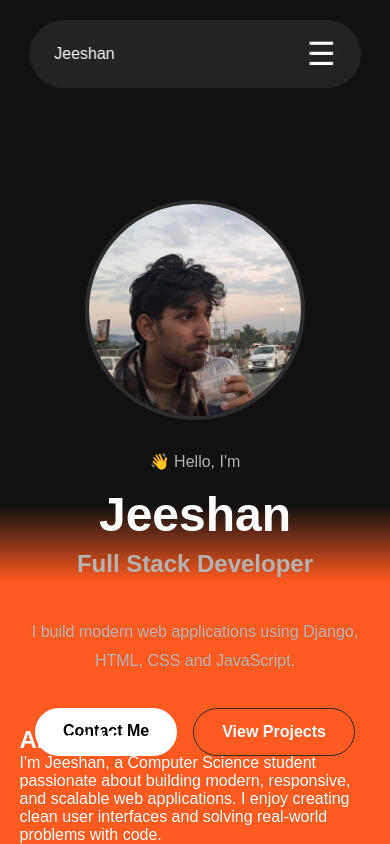
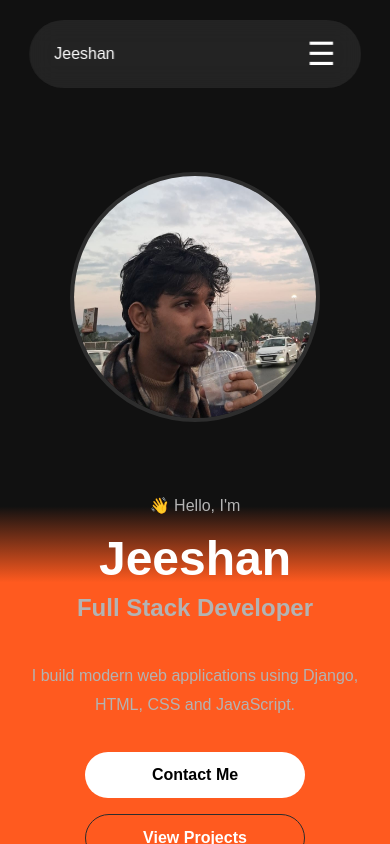
Before and after one commit to Jeehan06/portfolio2ndweek, a Next.js app: page / in a window 390 px wide. Shown: the top 844 px of the page. Built offline with nearby package versions, Linux system fonts and the light colour scheme.

Commit message:
Improve mobile responsive layout

```diff
--- a/styles/style.css
+++ b/styles/style.css
@@ -272,14 +272,19 @@ nav a {
 
         flex-direction: column;
 
+        justify-content: center;
+
         text-align: center;
 
         gap: 2rem;
 
-        min-height: auto;
+        min-height: 100vh;
+
+        padding-top: 2rem;
+
+        padding-bottom: 5rem;
 
     }
-
 
     .hero-text {
 
@@ -287,13 +292,11 @@ nav a {
 
     }
 
-
     .hero h1 {
 
         font-size: 3rem;
 
     }
-
 
     .hero h2 {
 
@@ -301,23 +304,35 @@ nav a {
 
     }
 
-
     .hero-description {
 
         margin-left: auto;
+
         margin-right: auto;
 
     }
 
-
     .hero-buttons {
 
-        justify-content: center;
+        display: flex;
 
-        flex-wrap: wrap;
+        flex-direction: column;
+
+        align-items: center;
+
+        gap: 16px;
+
+        margin-top: 2rem;
 
     }
 
+    .hero-buttons a {
+
+        width: 220px;
+
+        text-align: center;
+
+    }
 
     .hero-image {
 
@@ -325,20 +340,31 @@ nav a {
 
         width: 100%;
 
+        display: flex;
+
+        justify-content: center;
+
     }
-
 
     .hero-image img {
 
-        width: 220px;
+        width: 250px;
 
-        height: 220px;
+        height: 250px;
+
+        object-fit: cover;
+
+    }
+
+    .about {
+
+        margin-top: 0;
+
+        padding-top: 3rem;
 
     }
 
 }
-
-
 /*==================================================
                     SKILLS
 ==================================================*/
```
